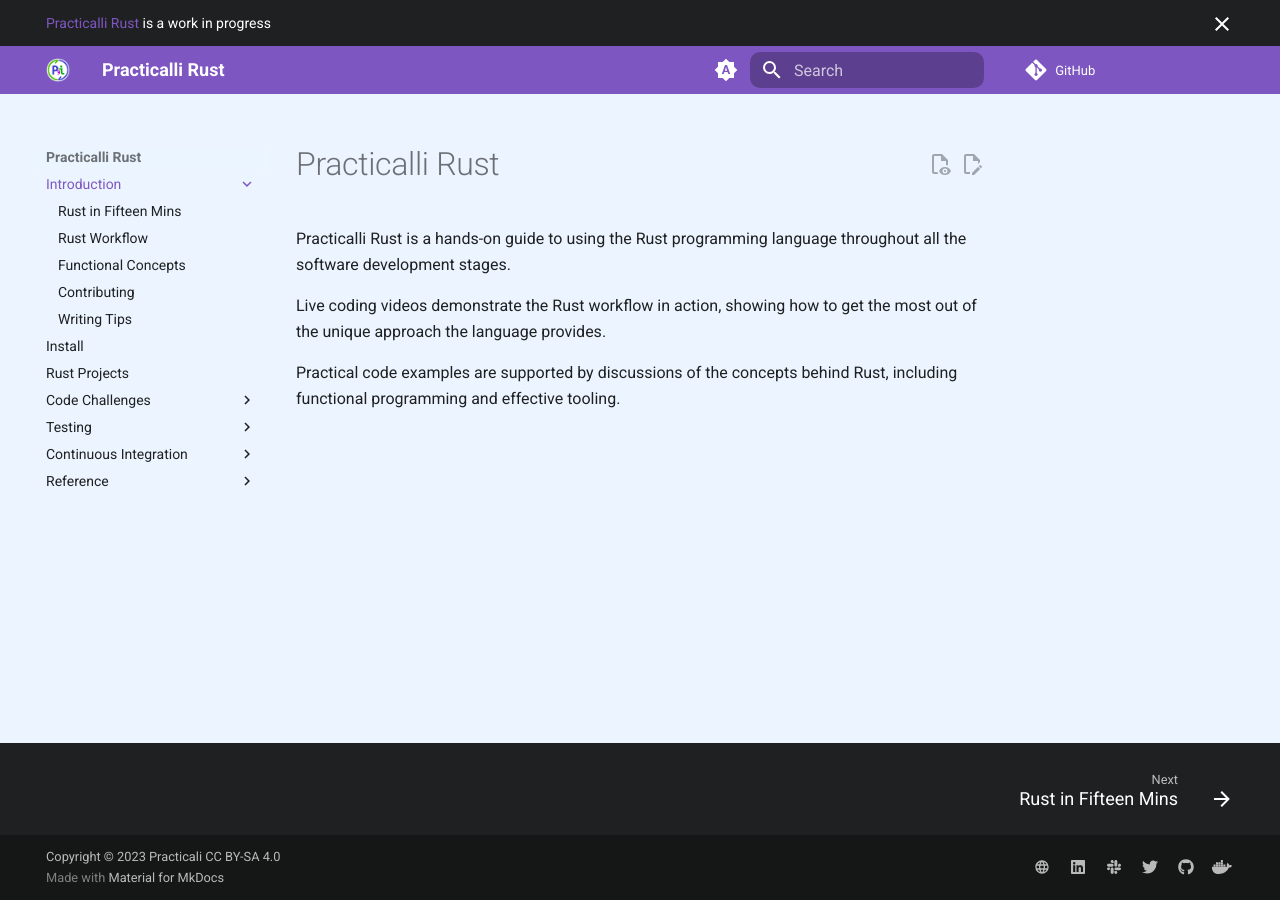
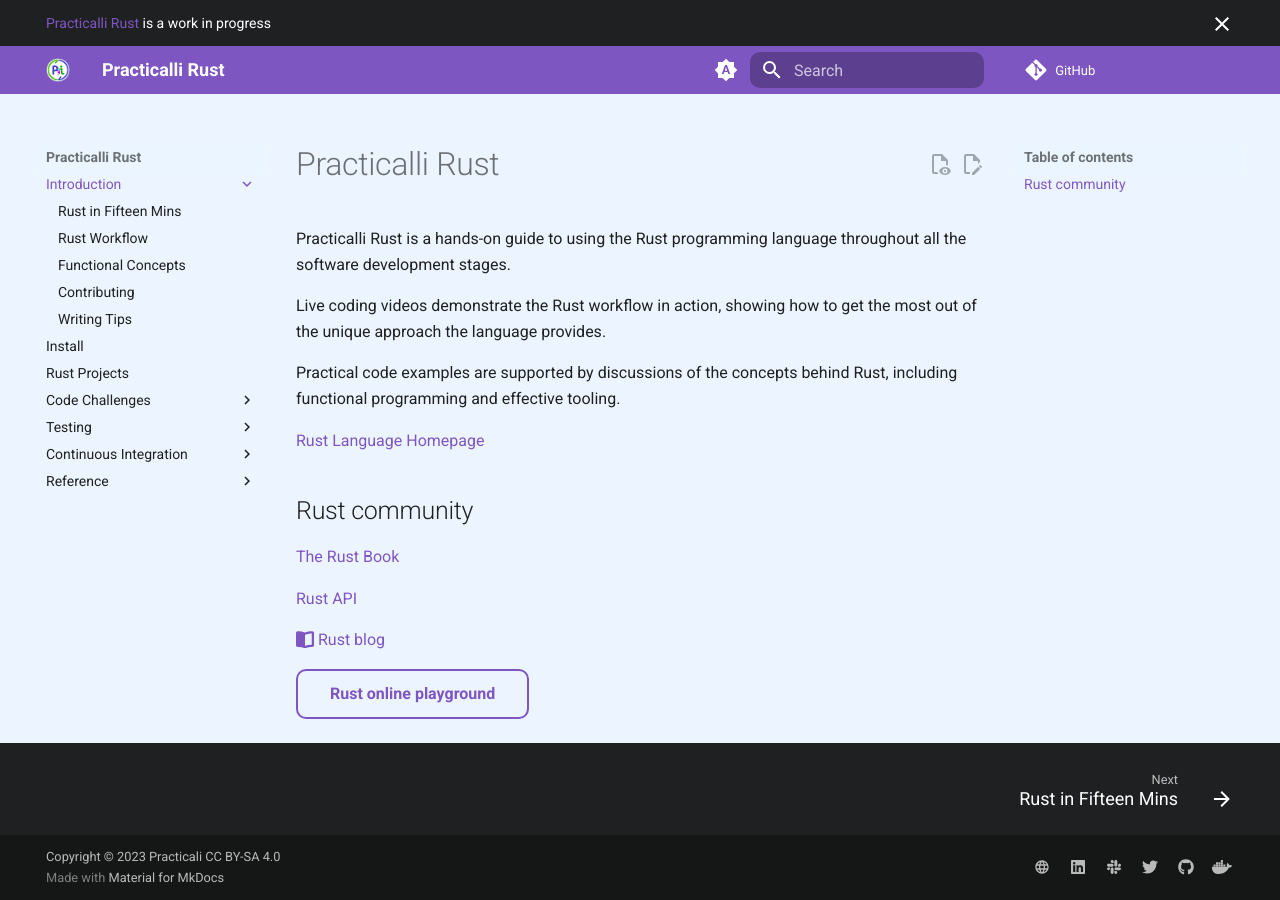
Before and after one commit to practicalli/rust, an MkDocs documentation site: the page built from docs/index.md, in a window 1280 px wide. Built offline with MkDocs 1.6.1 and Material for MkDocs 9.7.7, drawn with Linux system fonts in a browser that asks for light colours; comment, search, counter and statistics services are not loaded.

Commit message:
intro: rust community links

```diff
--- a/docs/index.md
+++ b/docs/index.md
@@ -5,3 +5,17 @@ Practicalli Rust is a hands-on guide to using the Rust programming language thro
 Live coding videos demonstrate the Rust workflow in action, showing how to get the most out of the unique approach the language provides.
 
 Practical code examples are supported by discussions of the concepts behind Rust, including functional programming and effective tooling.
+
+
+[Rust Language Homepage](https://www.rust-lang.org/){target=_blank}
+
+
+## Rust community
+
+[The Rust Book](https://doc.rust-lang.org/stable/book/index.html)
+
+[Rust API](https://doc.rust-lang.org/stable/std/index.html)
+
+[:fontawesome-solid-book-open: Rust blog](https://blog.rust-lang.org/){target=_blank}
+
+[Rust online playground](https://play.rust-lang.org/?version=stable&mode=debug&edition=2024){target=_blank .md-button}
```
